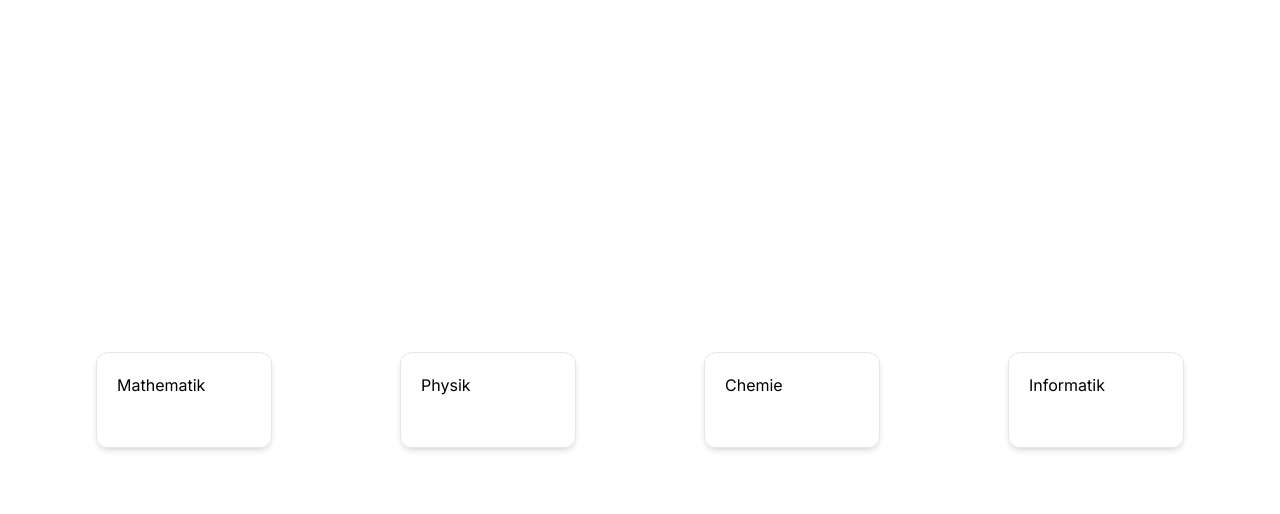
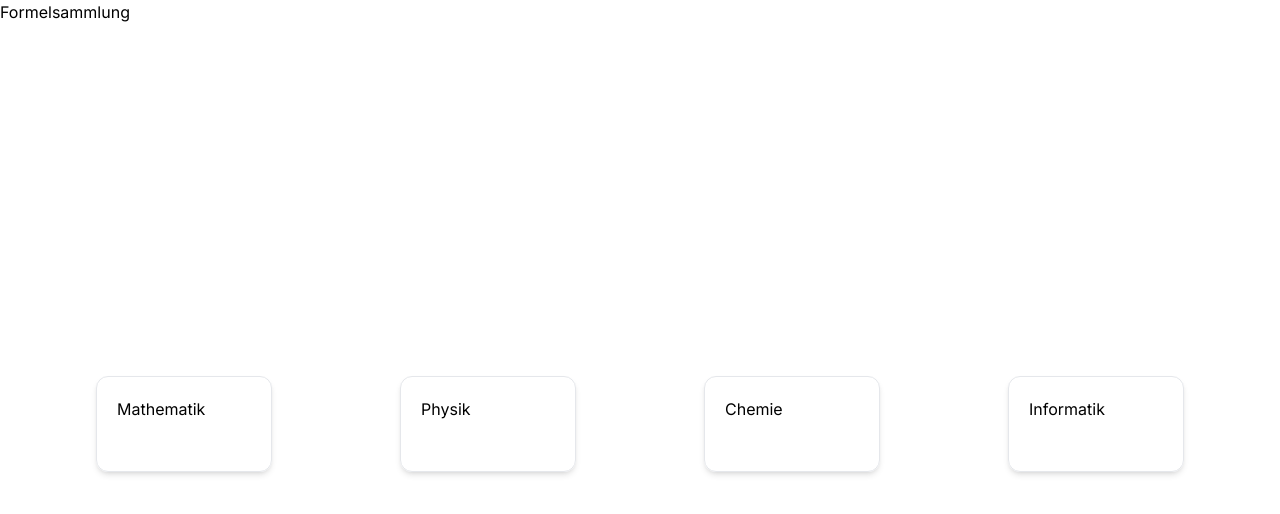
Before and after one commit to GitOsir/formelsammlung, a Next.js app: page / in a window 1280 px wide. Shown: the top 514 px of the page. Built offline with nearby package versions, Linux system fonts and the light colour scheme.

Commit message:
added header to frontpage

```diff
--- a/app/page.tsx
+++ b/app/page.tsx
@@ -23,11 +23,13 @@ export default function Home() {
 
 
   return (
+    <>
+    <h1>Formelsammlung</h1>
     <div className="min-h-screen flex justify-center items-center">
       <div className="grid md:grid-cols-4 sm:grid-cols-2 gap-32">
         {subjectBoxes}
       </div>
     </div>
-
+    </>
   );
 }
--- a/app/subjects/mathematics/page.tsx
+++ b/app/subjects/mathematics/page.tsx
@@ -1,5 +1,5 @@
-import Johan from "@/app/ui/subjects/mathematics/johan"
-import Dominik from "@/app/ui/subjects/mathematics/dominik"
+import Johan from "@/app/ui/subjects/mathematics/johan";
+import Dominik from "@/app/ui/subjects/mathematics/dominik";
 
 export default function mathematics(){
 
```
